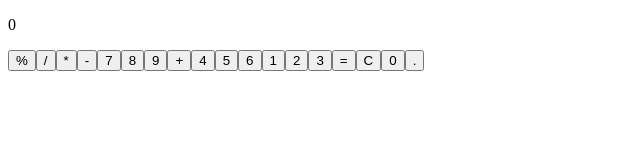
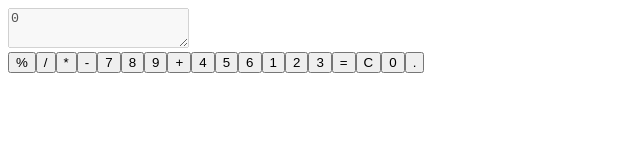
Before and after one commit to CrisHigham/react-calculator, a React (Vite) app: page / in a window 1280 px wide. Shown: the top 160 px of the page, without its empty margins (0-640 px from the left). Built offline with nearby package versions, Linux system fonts and the light colour scheme.

Commit message:
Feature: Added text area to avoid overflow

```diff
--- a/src/Display.jsx
+++ b/src/Display.jsx
@@ -1,15 +1,27 @@
-import {useContext} from 'react';
+import {useContext, useEffect, useRef} from 'react';
 import {StateContext} from "./CalculatorProvider.jsx";
 
 function Display() {
     const state = useContext(StateContext);
+    const textareaRef = useRef(null);
+
+    useEffect(() => {
+        if (textareaRef.current) {
+            textareaRef.current.style.height = 'auto';
+            textareaRef.current.style.height = textareaRef.current.scrollHeight + 'px';
+        }
+    }, [state.display]);
+
       return (
         <>
-          <div className="bg-slate-400 my-2 rounded">
-              <p className="p-2 text-right">{state.display}</p>
-          </div>
+              <textarea
+                  ref={textareaRef}
+                  className="resize-none overflow-hidden h-auto bg-slate-400 my-2 rounded p-2 text-right block w-full"
+                  value={state.display}
+                  disabled
+                  onChange={()=>{}}></textarea>
         </>
       )
 }
 
-export default Display
+export default Display;
```
